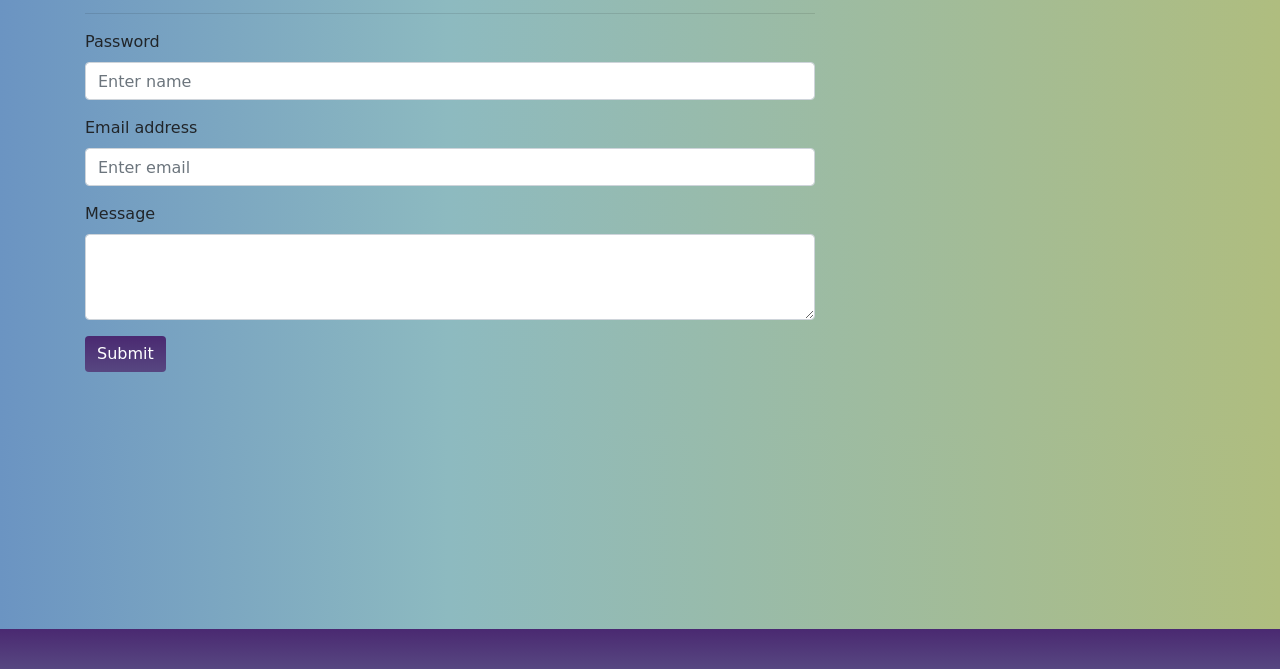
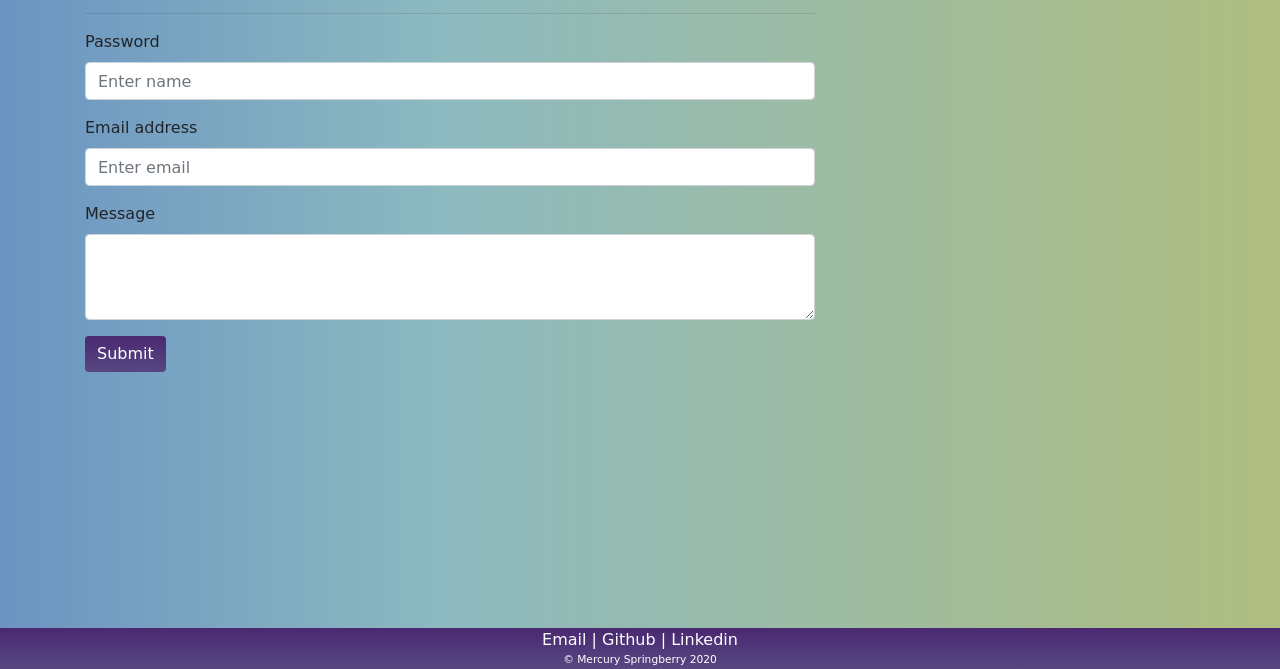
Before and after one commit to mercspring/personal-portfolio, a plain HTML site: page contact.html in a window 1280 px wide. Shown: the part 131-800 px from the top of the page. Drawn offline with nearby package versions, Linux system fonts and the light colour scheme; a web font is replaced by a local one.

Commit message:
added social links and copyright to footer

```diff
--- a/contact.html
+++ b/contact.html
@@ -5,6 +5,7 @@
     <meta charset="UTF-8">
     <meta name="viewport" content="width=device-width, initial-scale=1.0">
     <title>Mercury's Portfolio</title>
+    <link rel="stylesheet" href="reset.css">
     <link href="https://fonts.googleapis.com/css2?family=Nova+Flat&display=swap" rel="stylesheet">
     <link rel="stylesheet" href="https://stackpath.bootstrapcdn.com/bootstrap/4.5.2/css/bootstrap.min.css"
         integrity="sha384-JcKb8q3iqJ61gNV9KGb8thSsNjpSL0n8PARn9HuZOnIxN0hoP+VmmDGMN5t9UJ0Z" crossorigin="anonymous">
@@ -74,8 +75,11 @@
     </div>
 
     <footer>
+        <p class="socialLinks"><a href="mailto:mspringberry@gmail.com">Email </a> | <a
+                href="https://github.com/mercspring/">Github </a> | <a
+                href="www.linkedin.com/in/mercury-springberry-16286b198">Linkedin </a></p>
+        <p class="copyright">&copy Mercury Springberry 2020</p>
     </footer>
-
 
 
     <script src="https://code.jquery.com/jquery-3.5.1.slim.min.js"
--- /dev/null
+++ b/reset.css
@@ -0,0 +1,48 @@
+/* http://meyerweb.com/eric/tools/css/reset/
+   v2.0 | 20110126
+   License: none (public domain)
+*/
+
+html, body, div, span, applet, object, iframe,
+h1, h2, h3, h4, h5, h6, p, blockquote, pre,
+a, abbr, acronym, address, big, cite, code,
+del, dfn, em, img, ins, kbd, q, s, samp,
+small, strike, strong, sub, sup, tt, var,
+b, u, i, center,
+dl, dt, dd, ol, ul, li,
+fieldset, form, label, legend,
+table, caption, tbody, tfoot, thead, tr, th, td,
+article, aside, canvas, details, embed,
+figure, figcaption, footer, header, hgroup,
+menu, nav, output, ruby, section, summary,
+time, mark, audio, video {
+	margin: 0;
+	padding: 0;
+	border: 0;
+	font-size: 100%;
+	font: inherit;
+	vertical-align: baseline;
+}
+/* HTML5 display-role reset for older browsers */
+article, aside, details, figcaption, figure,
+footer, header, hgroup, menu, nav, section {
+	display: block;
+}
+body {
+	line-height: 1;
+}
+ol, ul {
+	list-style: none;
+}
+blockquote, q {
+	quotes: none;
+}
+blockquote:before, blockquote:after,
+q:before, q:after {
+	content: '';
+	content: none;
+}
+table {
+	border-collapse: collapse;
+	border-spacing: 0;
+}
--- a/style.css
+++ b/style.css
@@ -63,9 +63,24 @@ a > div{
     border: none;
 }
 footer{
+    color: white;
+    text-align: center;
+    vertical-align: center;
     background-image: linear-gradient(#4a2971,#574781);
     width: 100%;
-   height: 5vh;
+   height: 4ch;
    position: fixed;
    bottom: 0;
 }
+.copyright{
+    font-size: 8pt;
+}
+
+.socialLinks > a{
+    color:white;
+}
+footer > p{
+    margin:0;
+
+
+}
```
Also changed, not shown: index.html (+3 -0 lines), portfolio.html (+5 -2 lines).
